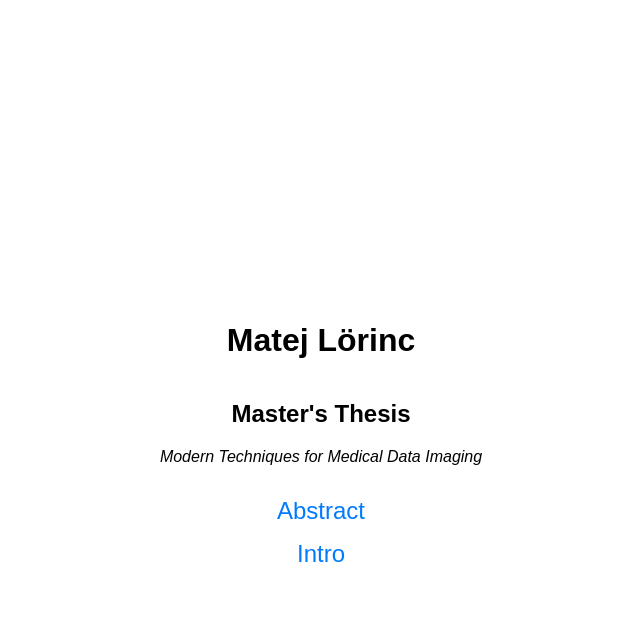
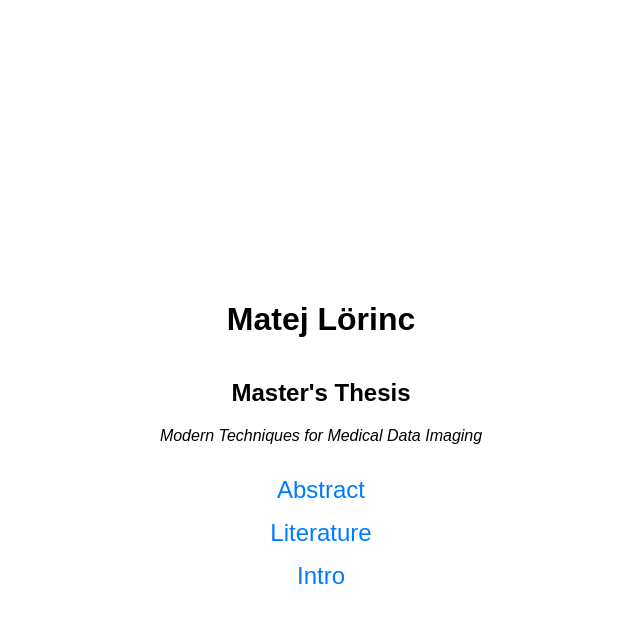
Before and after one commit to satosamo/satosamo.github.io, a Jekyll site: the page index.html, which Jekyll copies as it is, in a window 1280 px wide. Shown: the top 623 px of the page, without its empty margins (319-959 px from the left). Built offline with Jekyll 4.4.1, drawn with Linux system fonts in a browser that asks for light colours.

Commit message:
Update index.html

```diff
--- a/index.html
+++ b/index.html
@@ -39,6 +39,7 @@
     <i> Modern Techniques for Medical Data Imaging </i>
     <ul class="link-list">
         <li><a href="articles/0_abstract.html">Abstract</a></li>
+        <li><a href="articles/0_literature.html">Literature</a></li>
         <li><a href="articles/1_intro.html">Intro</a></li>
     </ul>
 </body>
```
